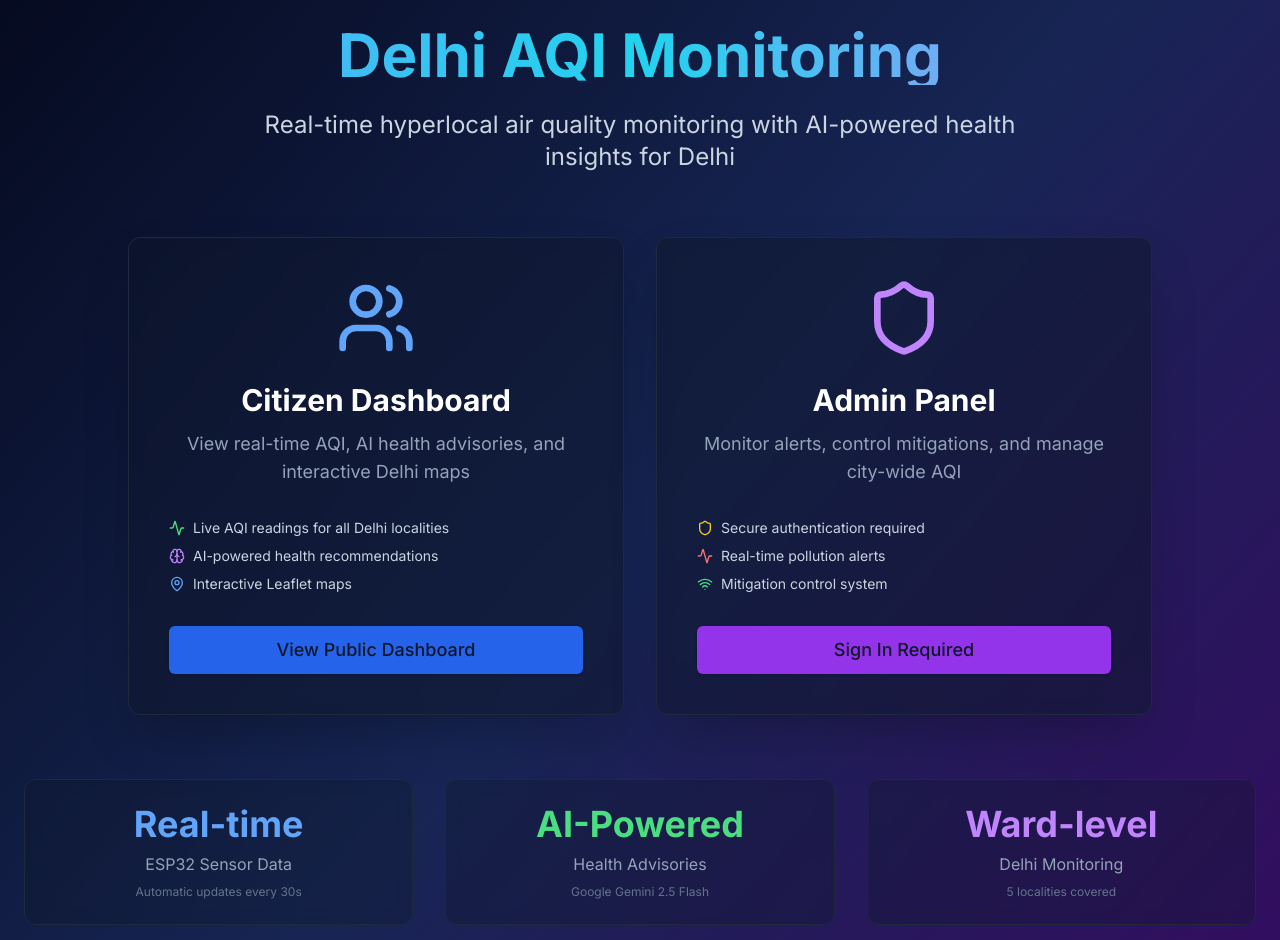
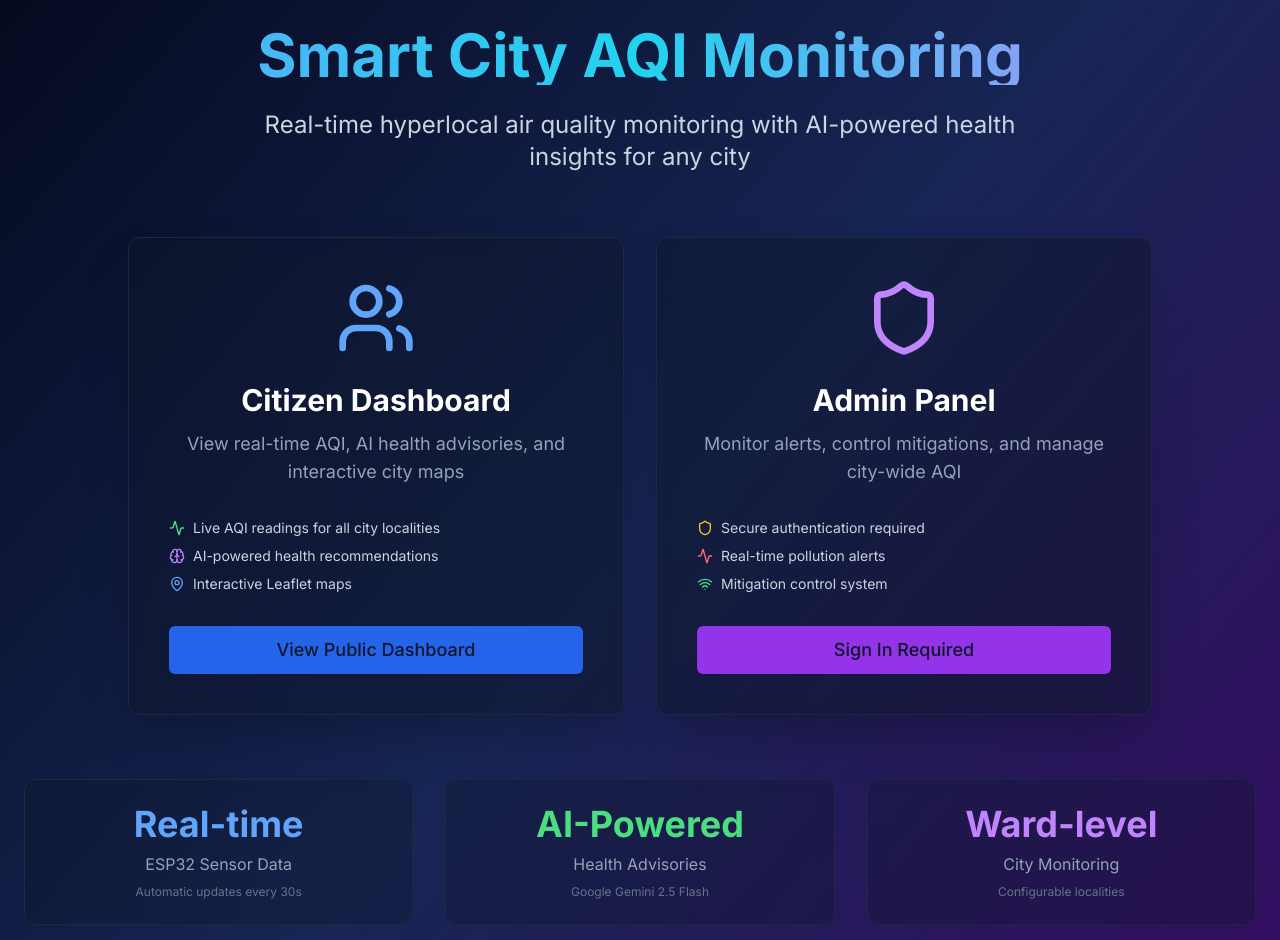
Before and after one commit to khushi897920-lang/pollutree-monitor, a Next.js app: page / in a window 1280 px wide. Shown: the part 212-1152 px from the top of the page. Built offline with nearby package versions, Linux system fonts and the light colour scheme; no server answers.

Commit message:
auto-commit for 708402ca-347e-4e88-902f-26d9804d5a58

```diff
--- a/app/page.js
+++ b/app/page.js
@@ -54,10 +54,10 @@ export default function Home() {
         <div className="text-center mb-16">
           <Activity className="w-20 h-20 mx-auto mb-6 text-blue-400" />
           <h1 className="text-6xl font-bold mb-6 bg-gradient-to-r from-blue-400 via-cyan-400 to-purple-400 bg-clip-text text-transparent">
-            Delhi AQI Monitoring
+            Smart City AQI Monitoring
           </h1>
           <p className="text-2xl text-slate-300 max-w-3xl mx-auto">
-            Real-time hyperlocal air quality monitoring with AI-powered health insights for Delhi
+            Real-time hyperlocal air quality monitoring with AI-powered health insights for any city
           </p>
         </div>
 
@@ -70,12 +70,12 @@ export default function Home() {
               <Users className="w-20 h-20 mx-auto mb-6 text-blue-400 group-hover:scale-110 transition-transform" />
               <h2 className="text-3xl font-bold mb-3 text-white">Citizen Dashboard</h2>
               <p className="text-slate-400 mb-8 text-lg">
-                View real-time AQI, AI health advisories, and interactive Delhi maps
+                View real-time AQI, AI health advisories, and interactive city maps
               </p>
               <div className="space-y-2 text-sm text-slate-300 text-left">
                 <div className="flex items-center gap-2">
                   <Activity className="w-4 h-4 text-green-400" />
-                  <span>Live AQI readings for all Delhi localities</span>
+                  <span>Live AQI readings for all city localities</span>
                 </div>
                 <div className="flex items-center gap-2">
                   <Brain className="w-4 h-4 text-purple-400" />
@@ -136,8 +136,8 @@ export default function Home() {
           </div>
           <div className="p-6 bg-slate-900/30 backdrop-blur rounded-xl border border-slate-800">
             <div className="text-4xl font-bold text-purple-400 mb-2">Ward-level</div>
-            <div className="text-slate-400">Delhi Monitoring</div>
-            <p className="text-xs text-slate-500 mt-2">5 localities covered</p>
+            <div className="text-slate-400">City Monitoring</div>
+            <p className="text-xs text-slate-500 mt-2">Configurable localities</p>
           </div>
         </div>
 
--- a/app/sign-in/[[...sign-in]]/page.js
+++ b/app/sign-in/[[...sign-in]]/page.js
@@ -10,8 +10,21 @@ export default function SignInPage() {
           appearance={{
             elements: {
               rootBox: 'mx-auto',
-              card: 'bg-slate-900/80 backdrop-blur border border-slate-700 shadow-2xl',
-            }
+              card: 'shadow-2xl',
+              headerTitle: 'text-white',
+              headerSubtitle: 'text-slate-300',
+              socialButtonsBlockButton: 'bg-white hover:bg-gray-100 text-gray-900 border border-gray-300',
+              formButtonPrimary: 'bg-blue-600 hover:bg-blue-700',
+              footerActionLink: 'text-blue-400 hover:text-blue-300',
+              formFieldLabel: 'text-white',
+              formFieldInput: 'bg-slate-800 border-slate-600 text-white',
+              identityPreviewText: 'text-white',
+              identityPreviewEditButton: 'text-blue-400',
+            },
+            layout: {
+              socialButtonsPlacement: 'top',
+              socialButtonsVariant: 'blockButton',
+            },
           }}
         />
       </div>
--- a/app/sign-up/[[...sign-up]]/page.js
+++ b/app/sign-up/[[...sign-up]]/page.js
@@ -10,8 +10,21 @@ export default function SignUpPage() {
           appearance={{
             elements: {
               rootBox: 'mx-auto',
-              card: 'bg-slate-900/80 backdrop-blur border border-slate-700 shadow-2xl',
-            }
+              card: 'shadow-2xl',
+              headerTitle: 'text-white',
+              headerSubtitle: 'text-slate-300',
+              socialButtonsBlockButton: 'bg-white hover:bg-gray-100 text-gray-900 border border-gray-300',
+              formButtonPrimary: 'bg-purple-600 hover:bg-purple-700',
+              footerActionLink: 'text-purple-400 hover:text-purple-300',
+              formFieldLabel: 'text-white',
+              formFieldInput: 'bg-slate-800 border-slate-600 text-white',
+              identityPreviewText: 'text-white',
+              identityPreviewEditButton: 'text-purple-400',
+            },
+            layout: {
+              socialButtonsPlacement: 'top',
+              socialButtonsVariant: 'blockButton',
+            },
           }}
         />
       </div>
```
Also changed, not shown: 1 other file (tests, documents, lock files or other folders).
